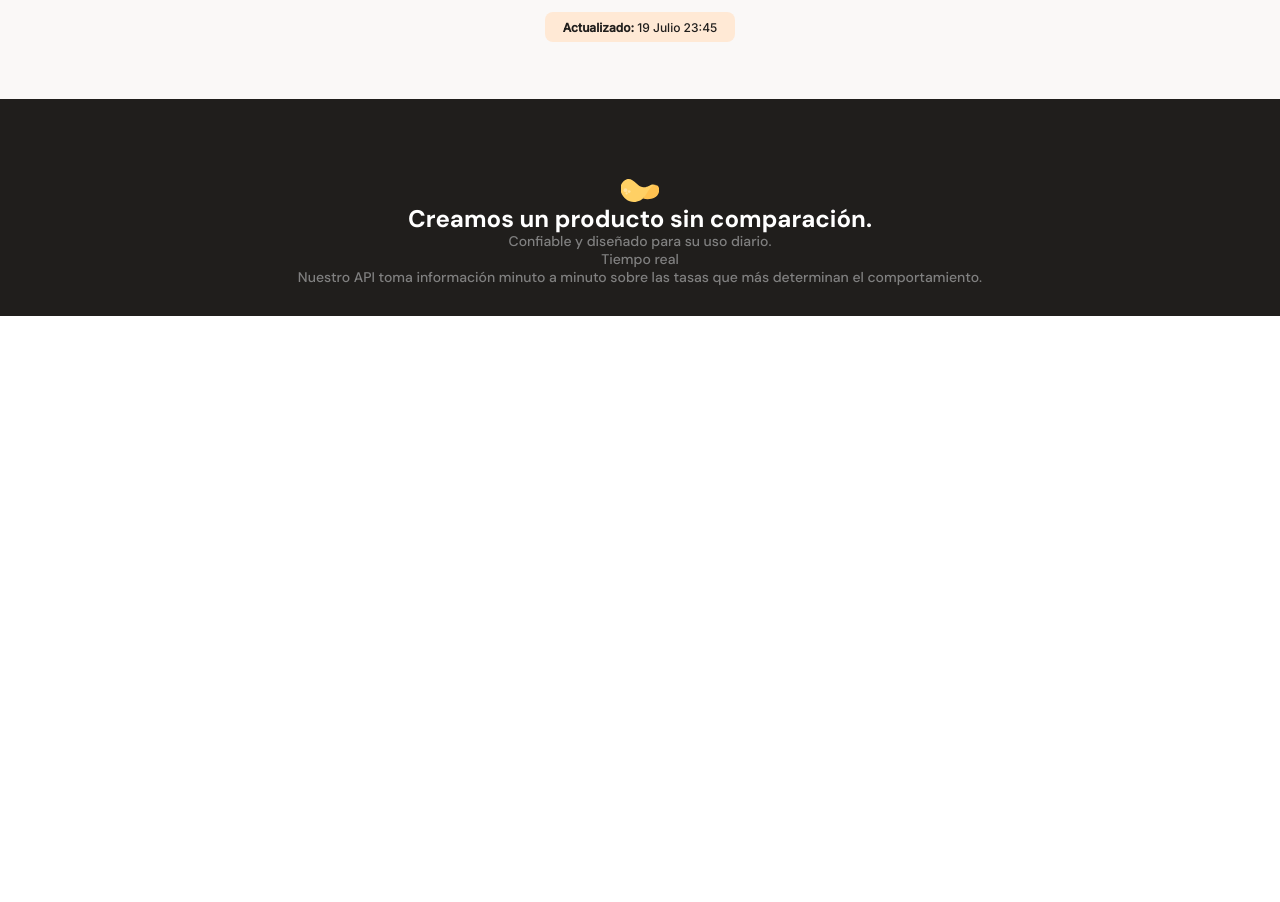
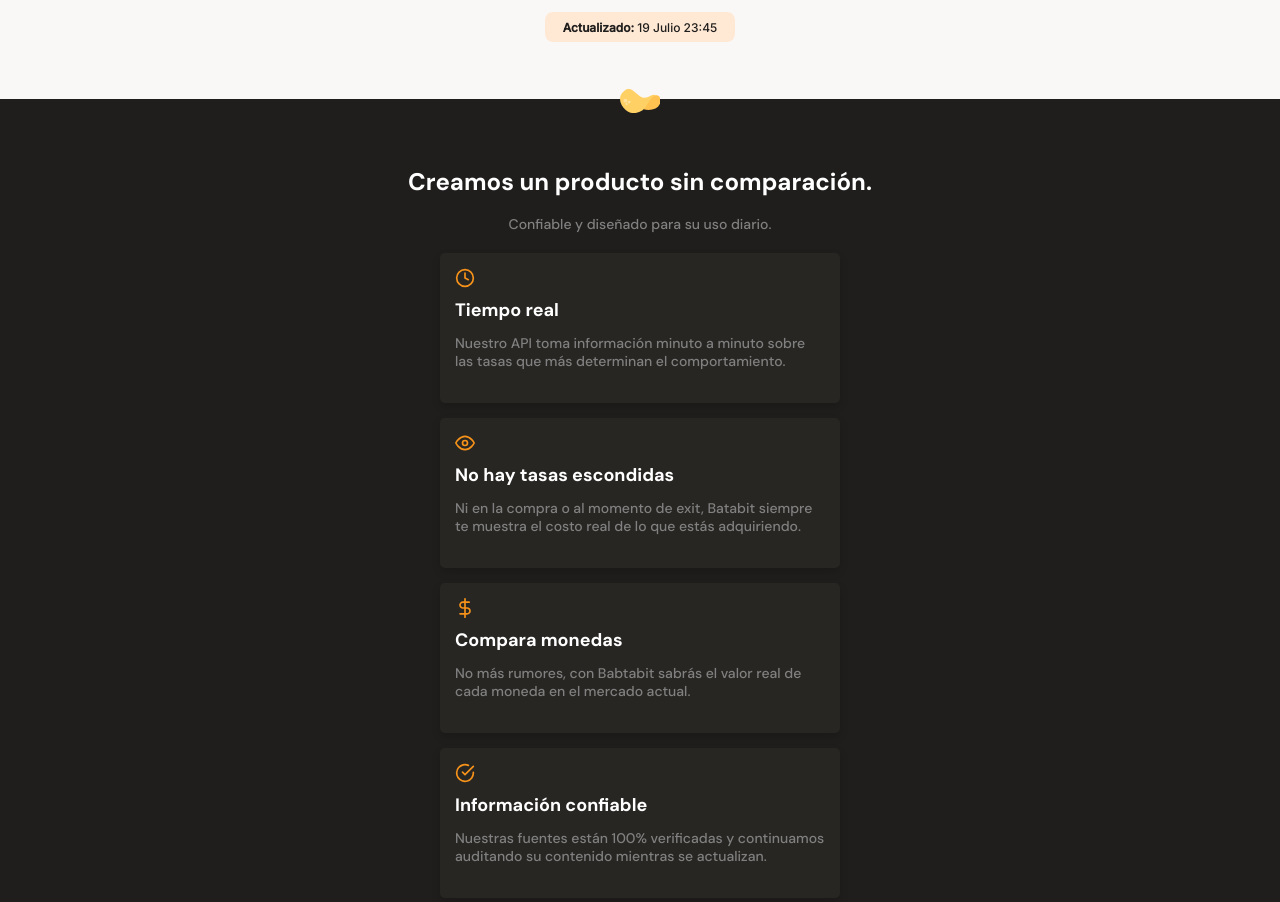
Before and after one commit to HectorMarcos/batatabit, a plain HTML site: page index.html in a window 1280 px wide. Shown: the part 1057-1959 px from the top of the page. Before the commit the page ends 1373 px from the top, so only its background shows below. Drawn offline with Linux system fonts and the light colour scheme.

Commit message:
bloque 3 terminado

```diff
--- a/css/styles.css
+++ b/css/styles.css
@@ -339,32 +339,114 @@ main {
 } */
 
 .main-product-detail {
+	position: relative;
 	width: 100%;
+	min-width: 320px;
 	height: auto;
-	padding-top: 80px;
-	padding-bottom: 30px;
-	text-align: center;
+	padding: 20px 10px;
 	background-color: var(--warm-black);
 }
 
-.main-product-detail .main-producto-detail__logo {
+.product-detail--batata-logo {
+	position: absolute;
+	width: 40px;
+	height: 25px;
+	top: -10px;
+	left: calc(50% - 20px);
+	background-image: url("/assets/img/logo.svg");
+}
+
+.product-detail--title {
+	width: 90%;
+	min-width: 288px;
+	height: auto;
+	margin: 0 auto;
+	margin-top: 50px;
+	text-align: center;
+}
+
+.product-detail--title h2 {
+	margin-bottom: 20px;
+	font-size: 2.4rem;
+	font-weight: bold;
+	line-height: 2.6rem;
+	color: var(--just-white);
+}
+
+.product-detail--title p {
+	margin-bottom: 20px;
+	font-size: 1.4rem;
+	font-weight: 500;
+	line-height: 1.8rem;
+	color: #808080;
+}
+
+.product-detail--card {
+	width: 90%;
+	min-width: 288px;
+	max-width: 400px;
+	height: 150px;
+	margin: 15px auto;
+	padding: 15px;
+	background-color: var(--warm-black-alt);
+	border: none;
+	border-radius: 5px;
+	box-shadow: var(--shadow-black);
+}
+
+.product-detail--card .clock {
 	display: inline-block;
-	width: 38px;
-	height: 24px;
-	background-image: url("/assets/img/logo.svg");
+	width: 20px;
+	height: 20px;
+	margin-bottom: 10px;
+	background-image: url("/assets/icons/clock.svg");
 	background-size: cover;
 	background-position: center;
 	background-repeat: no-repeat;
 }
 
-.main-product-detail h2 {
-	font-size: 2.4rem;
-	font-weight: 700;
-	line-height: 2.6rem;
+.product-detail--card .eye {
+	display: inline-block;
+	width: 20px;
+	height: 20px;
+	margin-bottom: 10px;
+	background-image: url("/assets/icons/eye.svg");
+	background-size: cover;
+	background-position: center;
+	background-repeat: no-repeat;
+}
+
+.product-detail--card .dollar {
+	display: inline-block;
+	width: 20px;
+	height: 20px;
+	margin-bottom: 10px;
+	background-image: url("/assets/icons/dollar.svg");
+	background-size: cover;
+	background-position: center;
+	background-repeat: no-repeat;
+}
+
+.product-detail--card .check {
+	display: inline-block;
+	width: 20px;
+	height: 20px;
+	margin-bottom: 10px;
+	background-image: url("/assets/icons/check-circle.svg");
+	background-size: cover;
+	background-position: center;
+	background-repeat: no-repeat;
+}
+
+.product-detail--card .product--card-title {
+	margin-bottom: 15px;
+	font-size: 1.8rem;
+	font-weight: bold;
+	line-height: 1.8rem;
 	color: var(--just-white);
 }
 
-.main-product-detail p {
+.product-detail--card .product--card-body {
 	font-size: 1.4rem;
 	font-weight: 500;
 	line-height: 1.8rem;
--- a/index.html
+++ b/index.html
@@ -88,17 +88,35 @@
 			</section>
 			<!-- Bloque 2 -->
 			<section class="main-product-detail">
-				<span class="main-producto-detail__logo"></span>
-				<div>
+				<span class="product-detail--batata-logo"></span>
+				<div class="product-detail--title">
 					<h2>Creamos un producto sin comparación.</h2>
 					<p>Confiable y diseñado para su uso diario.</p>
 				</div>
 				<!-- Etiquetas -->
 				<section class="product-cards--container">
-					<article class="producto-detail--card">
+					<article class="product-detail--card">
 						<span class="clock"></span>
 						<p class="product--card-title">Tiempo real</p>
-						<p class="pdoruct--card-body">Nuestro API toma información minuto a minuto sobre las tasas que más determinan el comportamiento.</p>
+						<p class="product--card-body">Nuestro API toma información minuto a minuto sobre las tasas que más determinan el comportamiento.</p>
+					</article>
+
+					<article class="product-detail--card">
+						<span class="eye"></span>
+						<p class="product--card-title">No hay tasas escondidas</p>
+						<p class="product--card-body">Ni en la compra o al momento de exit, Batabit siempre te muestra el costo real de lo que estás adquiriendo.</p>
+					</article>
+
+					<article class="product-detail--card">
+						<span class="dollar"></span>
+						<p class="product--card-title">Compara monedas</p>
+						<p class="product--card-body">No más rumores, con Babtabit sabrás el valor real de cada moneda en el mercado actual.</p>
+					</article>
+
+					<article class="product-detail--card">
+						<span class="check"></span>
+						<p class="product--card-title">Información confiable</p>
+						<p class="product--card-body">Nuestras fuentes están 100% verificadas y continuamos auditando su contenido mientras se actualizan.</p>
 					</article>
 				</section>
 			</section>
```
